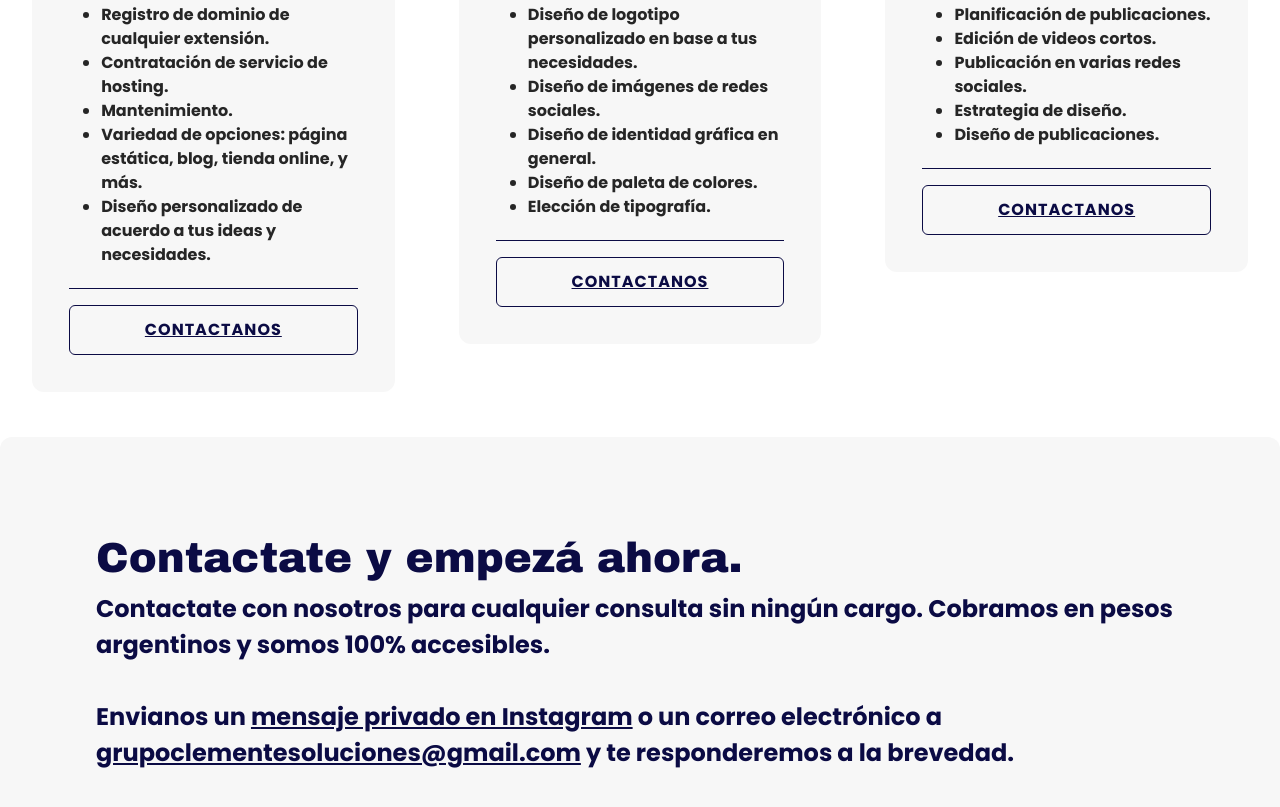
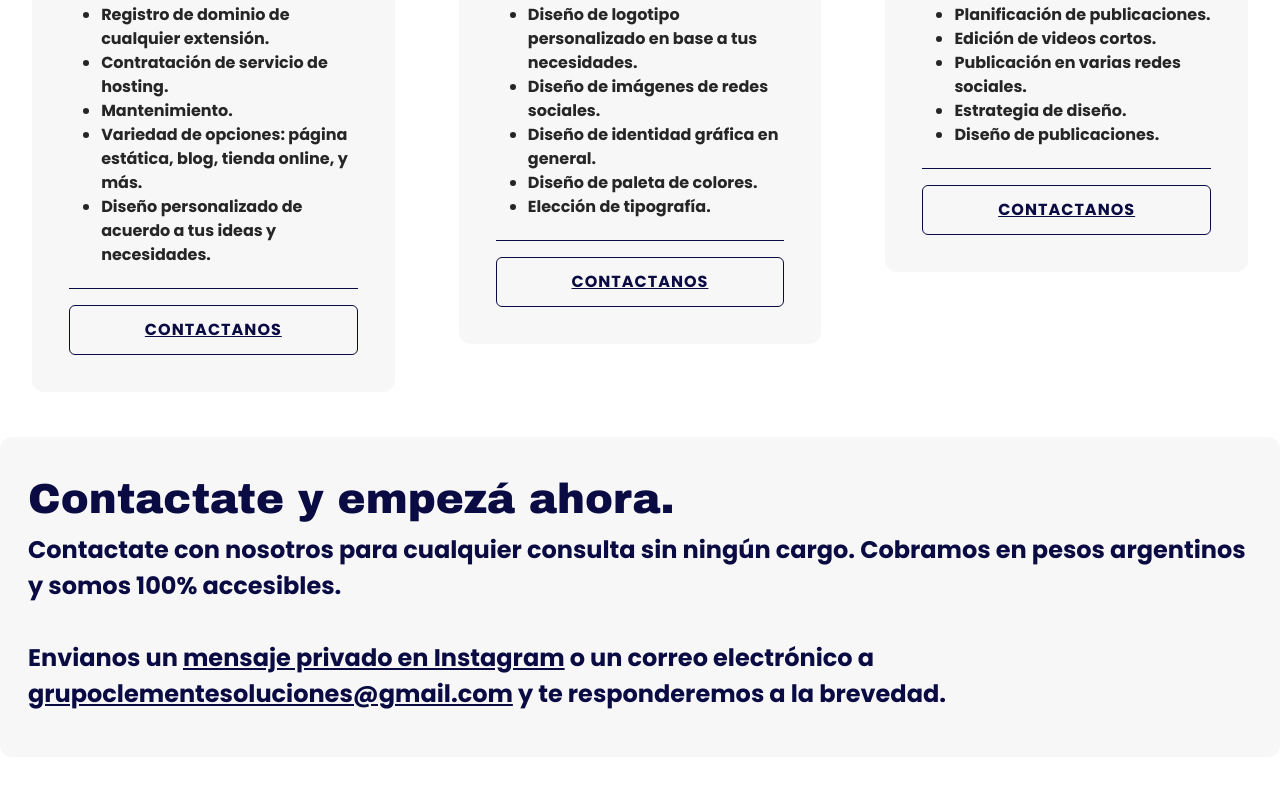
Before and after one commit to jeo84o85ur843958r/kaos82j3, a plain HTML site: page index.html in a window 1280 px wide. Shown: the part 875-1682 px from the top of the page. After the commit the page ends 1632 px from the top, so only its background shows below. Drawn offline with nearby package versions, Linux system fonts and the light colour scheme.

Commit message:
Update index.html

```diff
--- a/index.html
+++ b/index.html
@@ -3,7 +3,6 @@
 	<head>
 		<title>Grupo Clemente - Soluciones de Diseño y Estrategias</title>
 		<meta charset="utf-8">
-		<meta name="viewport" content="width=device-width, initial-scale=1">
 		<link href="style.css" type="text/css" rel="stylesheet"/>
 		<link href="https://cdn.jsdelivr.net/npm/bootstrap@5.3.3/dist/css/bootstrap.min.css" rel="stylesheet" integrity="sha384-QWTKZyjpPEjISv5WaRU9OFeRpok6YctnYmDr5pNlyT2bRjXh0JMhjY6hW+ALEwIH" crossorigin="anonymous">
 		<script src="https://cdn.jsdelivr.net/npm/bootstrap@5.3.3/dist/js/bootstrap.bundle.min.js" integrity="sha384-YvpcrYf0tY3lHB60NNkmXc5s9fDVZLESaAA55NDzOxhy9GkcIdslK1eN7N6jIeHz" crossorigin="anonymous"></script>
@@ -13,7 +12,7 @@
 	<body>
 		<nav class="navbar navbar-expand-lg bg-white navbar-light">
 		  <div class="container-fluid">
-			<div class="navbar-brand"><img src="clemente_logo.png"/></div>
+			<a class="navbar-brand" href="#"><img src="clemente_logo.png"/></a>
 			<button class="navbar-toggler" type="button" data-bs-toggle="collapse" data-bs-target="#navbarNavAltMarkup" aria-controls="navbarNavAltMarkup" aria-expanded="false" aria-label="Toggle navigation">
 			  <span class="navbar-toggler-icon"></span>
 			</button>
@@ -87,10 +86,10 @@
 			</div>
 		  </div>
 
-		  <div id="contacto" class="card" style="margin-top:45px;margin-left:0%;margin-right:0%;padding:80px;">
+		  <div id="contacto" class="card" style="margin-top:45px;margin-left:0%;margin-right:0%;">
 		  <div class="card-body">
 		  <h1 class="display-4">Contactate y empezá ahora.</h1>
-			<h4 class="lh-base">Contactate con nosotros para cualquier consulta sin ningún cargo. Cobramos en pesos argentinos y somos 100% accesibles. <br><br>Envianos un <a href="#">mensaje privado en Instagram</a> o un correo electrónico a <a href="mailto:grupoclementesoluciones@gmail.com">grupoclementesoluciones@gmail.com</a> y te responderemos a la brevedad.</h4>
+			<h4 class="lh-base">Contactate con nosotros para cualquier consulta sin ningún cargo. Cobramos en pesos argentinos y somos 100% accesibles. <br><br>Envianos un <a href="https://instagram.com/grupoclemente/">mensaje privado en Instagram</a> o un correo electrónico a <a href="mailto:grupoclementesoluciones@gmail.com">grupoclementesoluciones@gmail.com</a> y te responderemos a la brevedad.</h4>
 		  </div>
 		</div>
 		</div>
```
